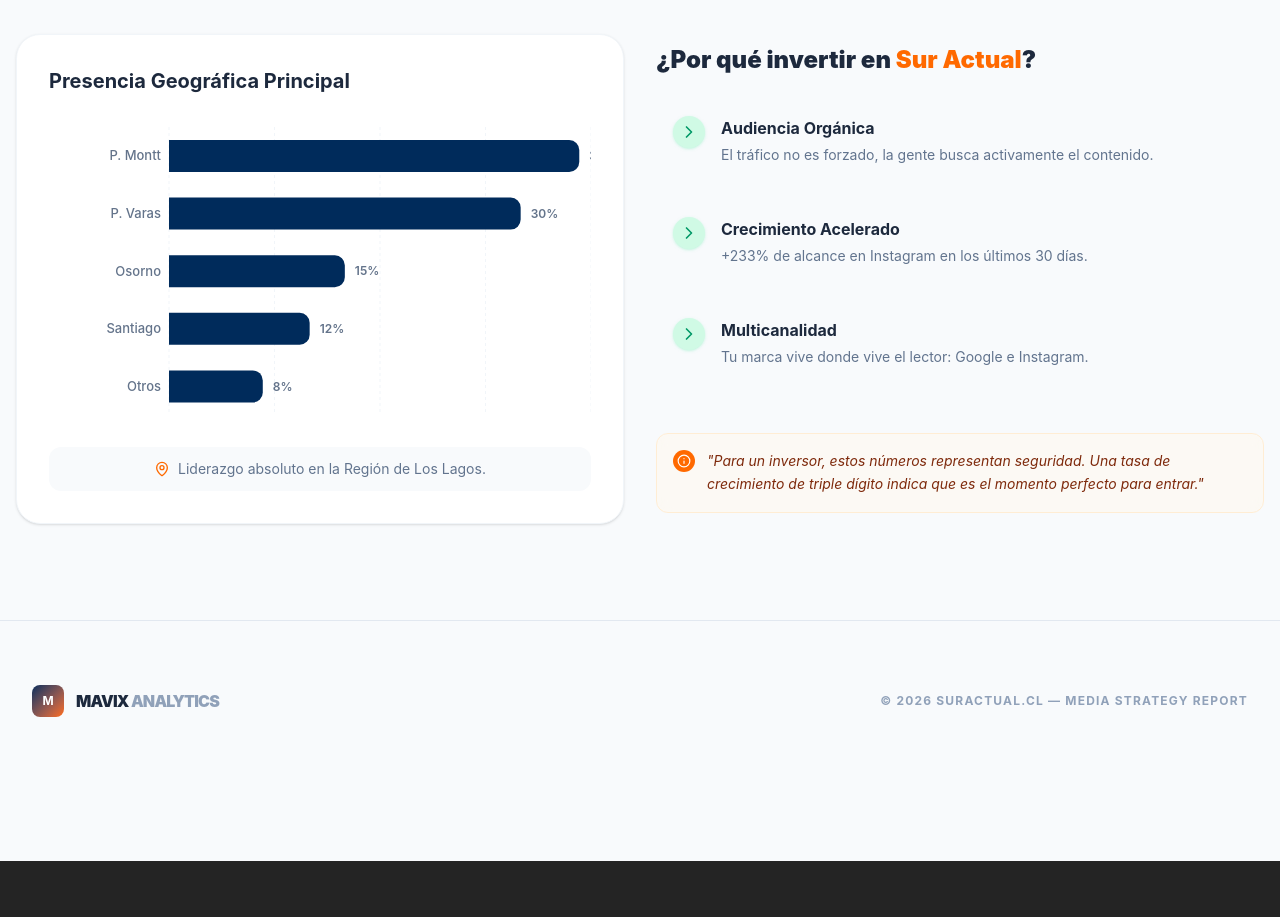
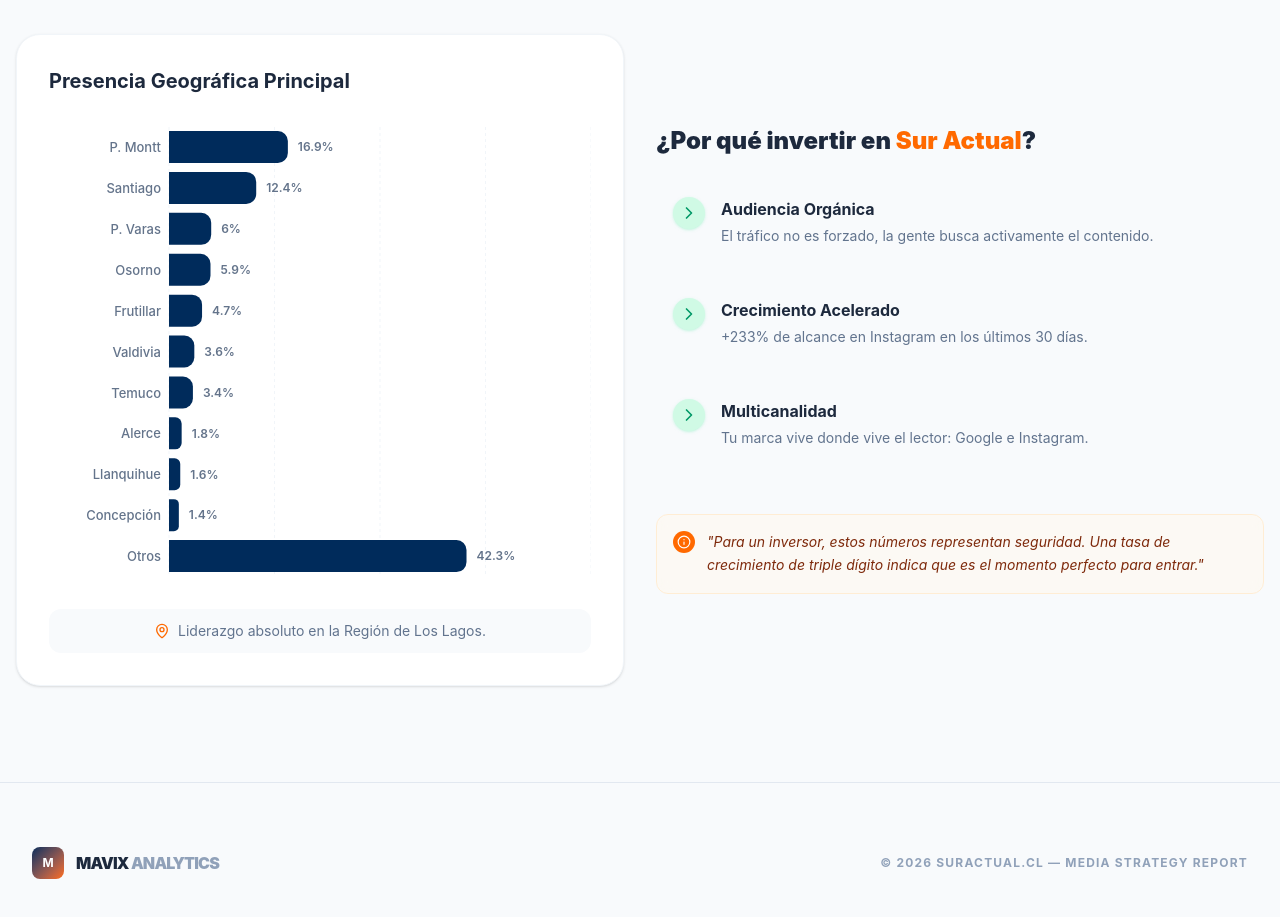
Before and after one commit to NachoAlarconRodriguez/informeweb_suractual, a React (Vite) app: page / in a window 1280 px wide. Shown: the part 820-1737 px from the top of the page. Before the commit the page ends 1681 px from the top, so only its background shows below. Built offline with nearby package versions, Linux system fonts and the light colour scheme.

Commit message:
Add full list of cities with exact percentages to geographical chart

```diff
--- a/src/App.tsx
+++ b/src/App.tsx
@@ -29,11 +29,17 @@
   };
 
   const cityData = [
-    { name: 'P. Montt', value: 35 },
-    { name: 'P. Varas', value: 30 },
-    { name: 'Osorno', value: 15 },
-    { name: 'Santiago', value: 12 },
-    { name: 'Otros', value: 8 },
+    { name: 'P. Montt', value: 16.9 },
+    { name: 'Santiago', value: 12.4 },
+    { name: 'P. Varas', value: 6.0 },
+    { name: 'Osorno', value: 5.9 },
+    { name: 'Frutillar', value: 4.7 },
+    { name: 'Valdivia', value: 3.6 },
+    { name: 'Temuco', value: 3.4 },
+    { name: 'Alerce', value: 1.8 },
+    { name: 'Llanquihue', value: 1.6 },
+    { name: 'Concepción', value: 1.4 },
+    { name: 'Otros', value: 42.3 },
   ];
 
   // Datos Instagram
@@ -204,7 +210,7 @@
                   className="bg-white p-8 rounded-3xl shadow-sm border border-slate-100"
                 >
                   <h3 className="text-xl font-bold mb-8 text-slate-800">Presencia Geográfica Principal</h3>
-                  <div className="h-72">
+                  <div className="h-[450px]">
                     <ResponsiveContainer width="100%" height="100%">
                       <BarChart data={cityData} layout="vertical" margin={{ left: 20 }}>
                         <CartesianGrid strokeDasharray="3 3" horizontal={false} stroke="#f1f5f9" />
```
